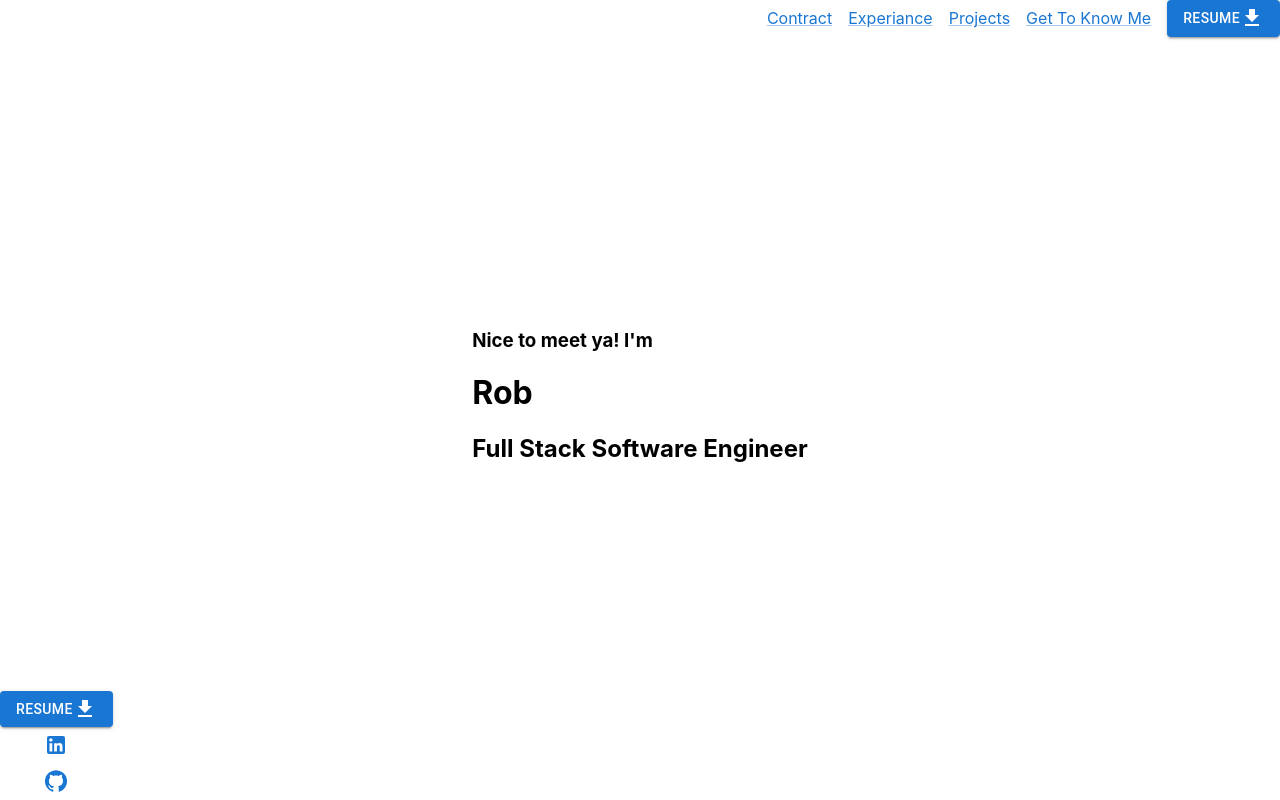
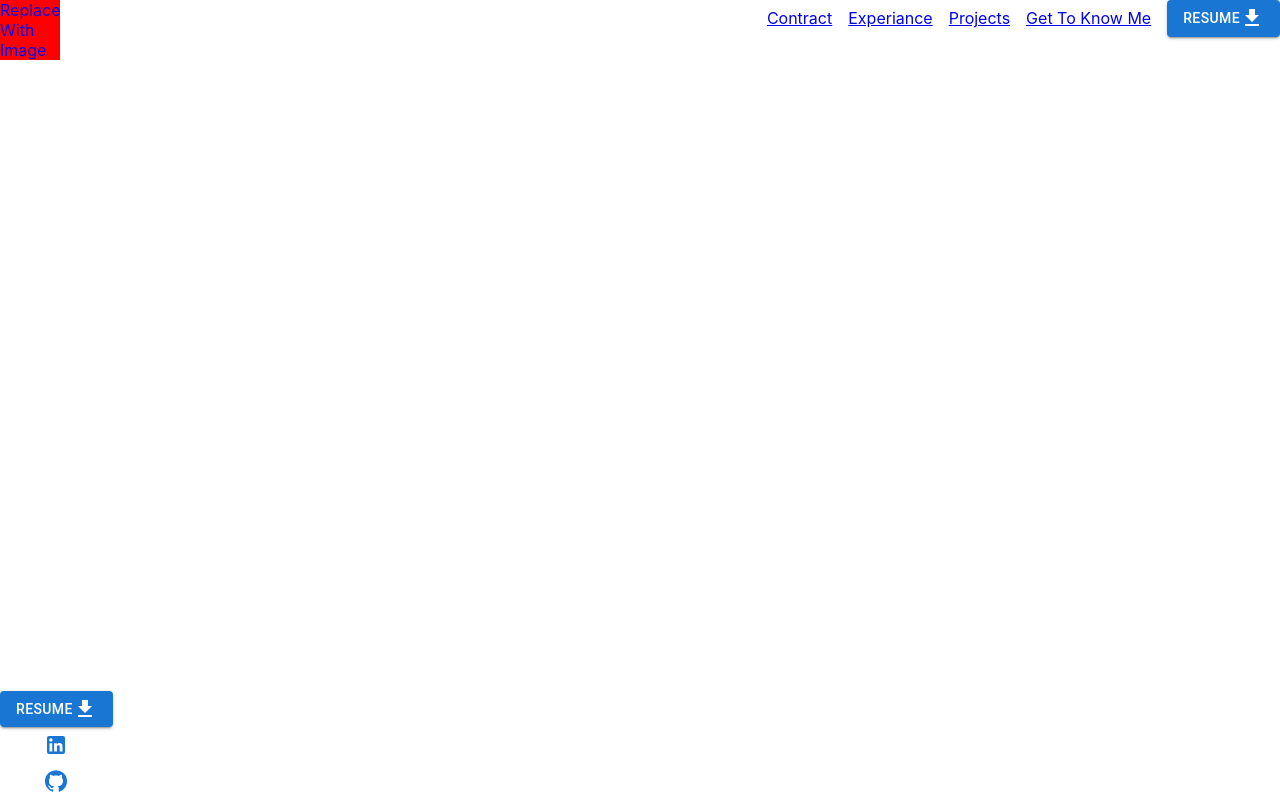
Before and after one commit to robwilliams-it/portfolio, a React (Create React App) app: page /experiance in a window 1280 px wide. Built offline with nearby package versions, Linux system fonts and the light colour scheme.

Commit message:
started to implement react router to change between pages

```diff
--- a/package.json
+++ b/package.json
@@ -12,6 +12,7 @@
     "@testing-library/user-event": "^12.8.3",
     "react": "^17.0.2",
     "react-dom": "^17.0.2",
+    "react-router-dom": "^6.0.2",
     "react-scripts": "4.0.3",
     "web-vitals": "^1.1.2"
   },
--- a/src/App.js
+++ b/src/App.js
@@ -1,4 +1,5 @@
 // import Moda from './javascript/work_history/moda.js';
+import { BrowserRouter as Router, Link, Routes, Route } from "react-router-dom";
 import { Moda, Fendi, Chase } from './javascript/work_history/index.js';
 import Links from './javascript/external_links/index.js';
 import JobDetails from './components/jobDetails.js';
@@ -10,6 +11,9 @@ import { grid } from '@mui/system';
 function App() {
 
   return (
+
+
+    <Router>
     <div className="Portfolio" style={{height: "100vh", overflow: "hidden"}}>
         {/* TODO: update this whole component */}
 
@@ -21,8 +25,12 @@ function App() {
             overflow: "scroll"
           }}
           >
-        <Hero />
 
+
+          <Routes>
+            <Route path="/" element={<Hero/>}/>
+
+          {/* <Route >
             <div id="experiance"
               style={{height: "100vh", backgroundColor: "ghostWhite"}}
             >
@@ -33,6 +41,9 @@ function App() {
               <JobDetails job={Chase} company={"Chase"}/>
               <br/>
             </div>
+
+          </Route> */}
+          </Routes>
         </main>
 
         <div
@@ -45,6 +56,8 @@ function App() {
         </div>
 
       </div>
+
+      </Router>
   );
 }
 
--- a/src/components/header.js
+++ b/src/components/header.js
@@ -1,4 +1,5 @@
-import { Button, Grid, Link } from '@mui/material';
+import { Link } from "react-router-dom";
+import { Button, Grid } from '@mui/material';
 import ResumeButton from './resumeDownload.js';
 
 const HeaderButtons = () => {
@@ -15,6 +16,24 @@ const HeaderButtons = () => {
           // justifyContent: "center",
         }}
       >
+
+        <Link to="/">
+            <div
+                style={{
+                    position: "absolute",
+                    backgroundColor:"red",
+                    height:"60px",
+                    width:"60px",
+                    float:"left",
+                    alignSelf:"center"
+                }}
+            >
+                Replace
+                With
+                Image
+            </div>
+        </Link>
+
         <Grid
             container
             direction="row-reverse"
@@ -27,25 +46,25 @@ const HeaderButtons = () => {
             </Grid>
 
             <Grid item>
-                <Link href="#about">
+                <Link to="/about">
                     Get To Know Me
                 </Link>
             </Grid>
 
             <Grid item>
-                <Link href="#projects">
+                <Link to="/projects">
                     Projects
                 </Link>
             </Grid>
 
             <Grid item>
-                <Link href="#experiance">
+                <Link to="/experiance">
                     Experiance
                 </Link>
             </Grid>
 
             <Grid item>
-                <Link href="#contact">
+                <Link to="/contact">
                     Contract
                 </Link>
             </Grid>
--- a/src/index.js
+++ b/src/index.js
@@ -1,12 +1,15 @@
 import React from 'react';
 import ReactDOM from 'react-dom';
+import { BrowserRouter as Router } from "react-router-dom";
 import './index.css';
 import App from './App';
 import reportWebVitals from './reportWebVitals';
 
 ReactDOM.render(
   <React.StrictMode>
-    <App />
+    {/* <Router> */}
+      <App />
+    {/* </Router> */}
   </React.StrictMode>,
   document.getElementById('root')
 );
```
Also changed, not shown: 2 other files (tests, documents, lock files or other folders). Lines whose indentation alone changed are shown as unchanged.
